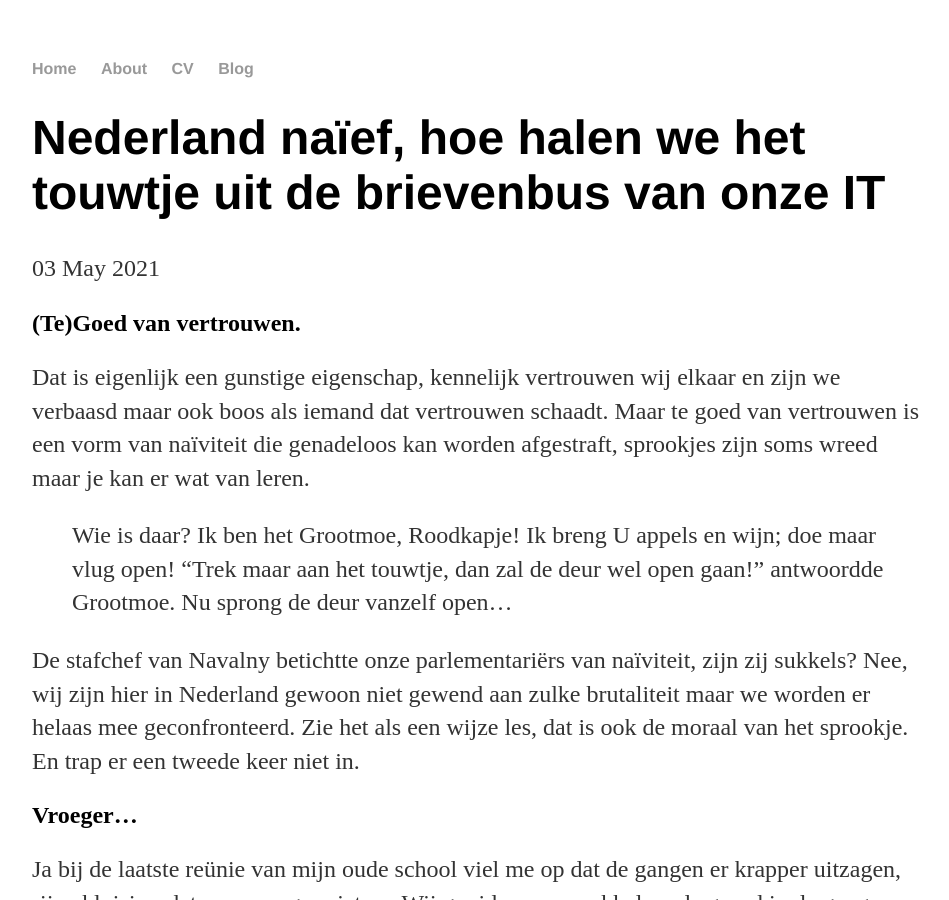
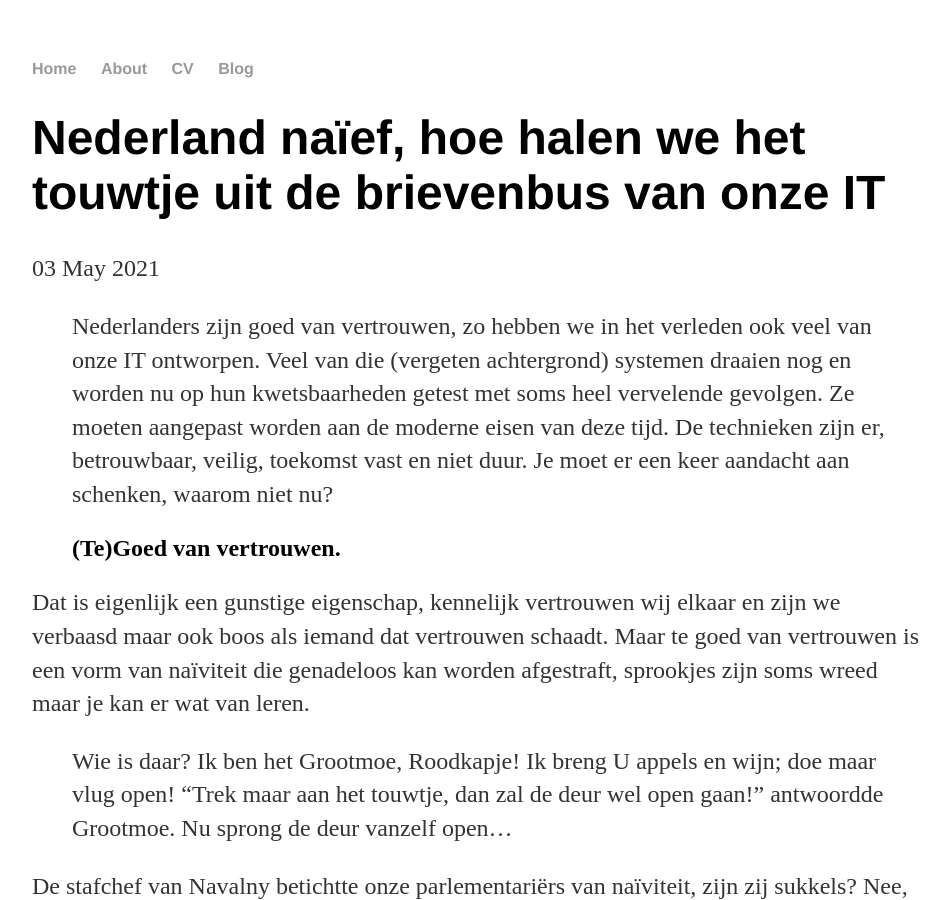
Before and after one commit to paedelm/paedelm.github.io, a Jekyll site: the page built from _posts/2021-05-03-Touwtje-uit-de-brievenbus.md, in a window 1280 px wide and 900 px high. Shown: the whole window, without its empty margins (160-1109 px from the left). Built offline with Jekyll 4.4.1, drawn with Linux system fonts in a browser that asks for light colours.

Commit message:
voorwoord

```diff
--- a/_posts/2021-05-03-Touwtje-uit-de-brievenbus.md
+++ b/_posts/2021-05-03-Touwtje-uit-de-brievenbus.md
@@ -3,7 +3,7 @@ layout: post
 title: "Nederland naïef, hoe halen we het touwtje uit de brievenbus van onze IT"
 date: 2021-05-03
 ---
-
+> Nederlanders zijn goed van vertrouwen, zo hebben we in het verleden ook veel van onze IT ontworpen. Veel van die (vergeten achtergrond) systemen draaien nog en worden nu op hun kwetsbaarheden getest met soms heel vervelende gevolgen. Ze moeten aangepast worden aan de moderne eisen van deze tijd. De technieken zijn er, betrouwbaar, veilig, toekomst vast en niet duur. Je moet er een keer aandacht aan schenken, waarom niet nu?
 ## (Te)Goed van vertrouwen.
 
 Dat is eigenlijk een gunstige eigenschap, kennelijk vertrouwen wij elkaar en zijn we verbaasd maar ook boos als iemand dat vertrouwen schaadt. Maar te goed van vertrouwen is een vorm van naïviteit die genadeloos kan worden afgestraft, sprookjes zijn soms wreed maar je kan er wat van leren.
```
